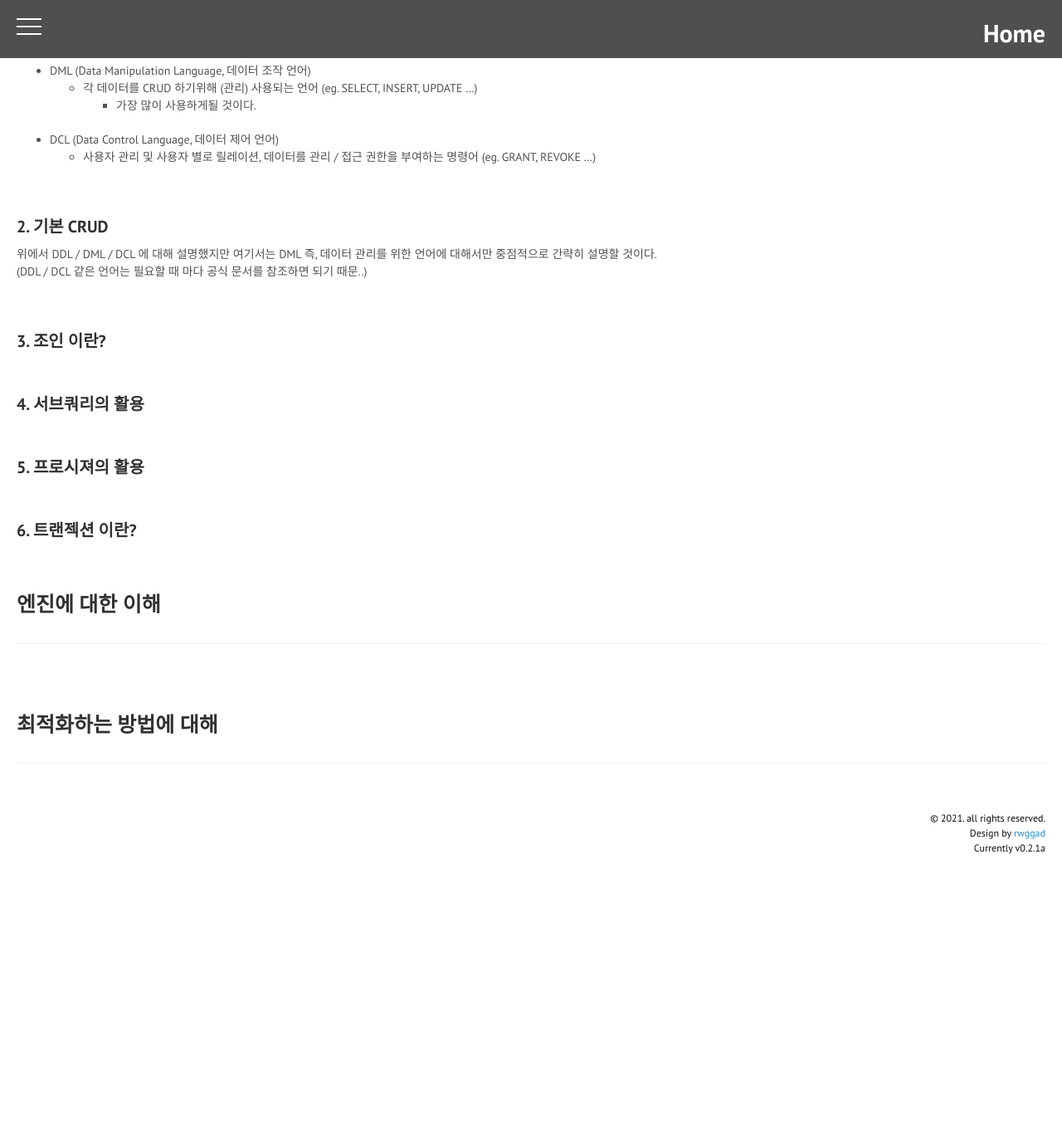
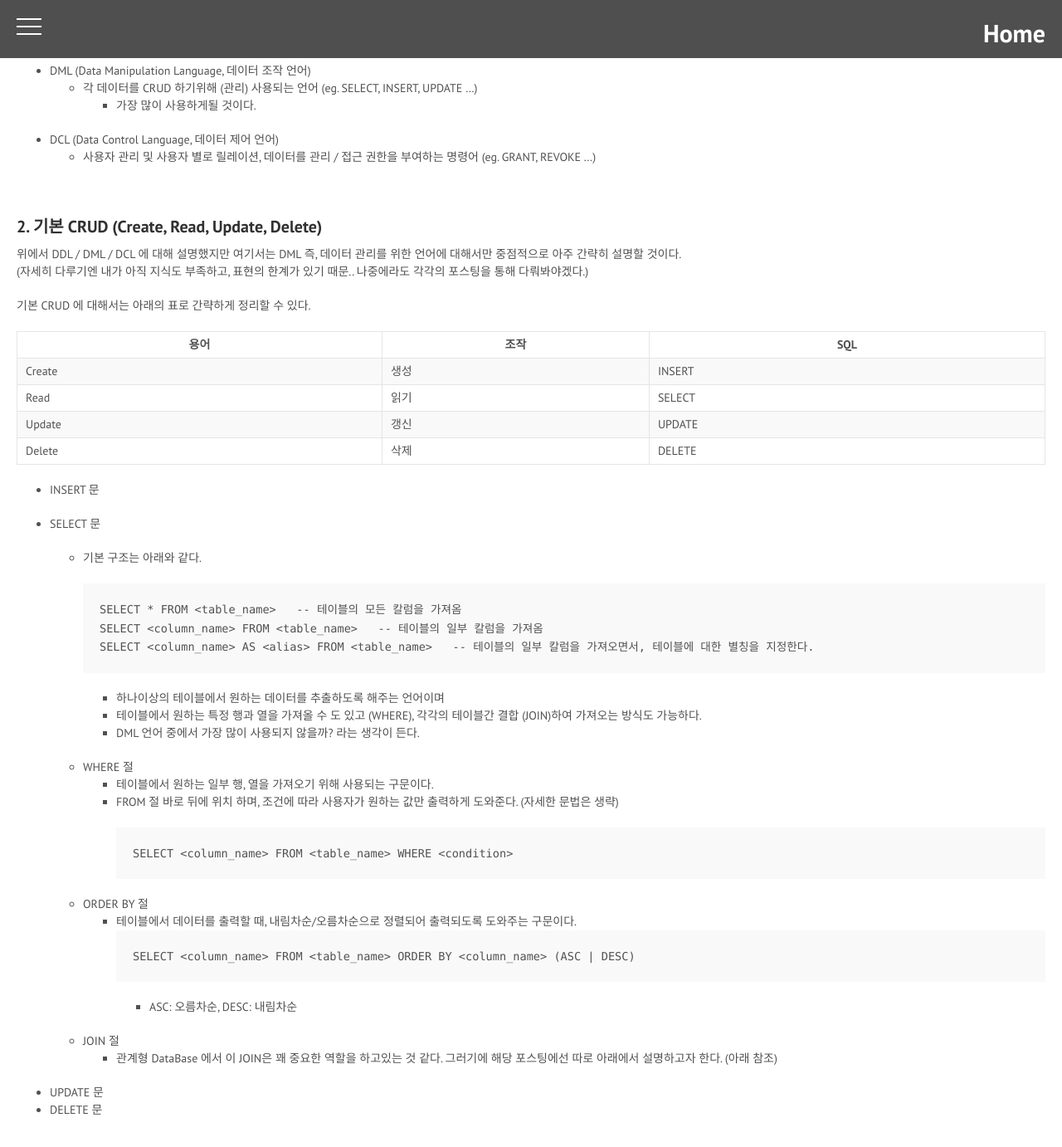
Before and after one commit to rwggad/henry_developer_page, a Jekyll site: the page built from _posts/2021-10-12-post10.md, in a window 1280 px wide and 1400 px high, scrolled down 1248 px. Shown: the top 1382 px of the window at 83% size. Built offline with Jekyll 4.4.1, drawn with Linux system fonts in a browser that asks for light colours; nearby versions of some CDN libraries; comment, search, counter and statistics services are not loaded; before the commit the page ends 2319 px from its top, so only the background shows below that.

Commit message:
Add post content
- SQL select 관련 정리 추가

```diff
--- a/_posts/2021-10-12-post10.md
+++ b/_posts/2021-10-12-post10.md
@@ -70,10 +70,55 @@ SQL 종류는 아래와 같이 구분할 수 있지만, 사실 외울 필요는
 
 &nbsp;
 
-#### 2. 기본 CRUD
+#### 2. 기본 CRUD (Create, Read, Update, Delete)
 
-위에서 DDL / DML / DCL 에 대해 설명했지만 여기서는 DML 즉, 데이터 관리를 위한 언어에 대해서만 중점적으로 간략히 설명할 것이다. <br>
-(DDL / DCL 같은 언어는 필요할 때 마다 공식 문서를 참조하면 되기 때문..)
+위에서 DDL / DML / DCL 에 대해 설명했지만 여기서는 DML 즉, 데이터 관리를 위한 언어에 대해서만 중점적으로 아주 간략히 설명할 것이다. <br>
+(자세히 다루기엔 내가 아직 지식도 부족하고, 표현의 한계가 있기 때문.. 나중에라도 각각의 포스팅을 통해 다뤄봐야겠다.)
+
+
+기본 CRUD 에 대해서는 아래의 표로 간략하게 정리할 수 있다.
+
+| 용어   | 조작 | SQL    |
+|--------|------|--------|
+| Create | 생성 | INSERT |
+| Read   | 읽기 | SELECT |
+| Update | 갱신 | UPDATE |
+| Delete | 삭제 | DELETE |
+
+- INSERT 문
+
+
+- SELECT 문
+
+    - 기본 구조는 아래와 같다.
+
+        <pre><code class="language-sql">SELECT * FROM &lt;table_name&gt;   -- 테이블의 모든 칼럼을 가져옴
+SELECT &lt;column_name&gt; FROM &lt;table_name&gt;   -- 테이블의 일부 칼럼을 가져옴
+SELECT &lt;column_name&gt; AS &lt;alias&gt; FROM &lt;table_name&gt;   -- 테이블의 일부 칼럼을 가져오면서, 테이블에 대한 별칭을 지정한다.</code></pre>
+
+
+        - 하나이상의 테이블에서 원하는 데이터를 추출하도록 해주는 언어이며
+        - 테이블에서 원하는 특정 행과 열을 가져올 수 도 있고 (WHERE), 각각의 테이블간 결합 (JOIN)하여 가져오는 방식도 가능하다.
+        - DML 언어 중에서 가장 많이 사용되지 않을까? 라는 생각이 든다.
+
+     - WHERE 절
+        - 테이블에서 원하는 일부 행, 열을 가져오기 위해 사용되는 구문이다.
+        - FROM 절 바로 뒤에 위치 하며, 조건에 따라 사용자가 원하는 값만 출력하게 도와준다. (자세한 문법은 생략)
+
+            <pre><code class="language-sql">SELECT &lt;column_name&gt; FROM &lt;table_name&gt; WHERE &lt;condition&gt;</code></pre>
+
+    - ORDER BY 절
+        - 테이블에서 데이터를 출력할 때, 내림차순/오름차순으로 정렬되어 출력되도록 도와주는 구문이다.
+            <pre><code class="language-sql">SELECT &lt;column_name&gt; FROM &lt;table_name&gt; ORDER BY &lt;column_name&gt; (ASC | DESC)</code></pre>
+            - ASC: 오름차순, DESC: 내림차순
+
+    - JOIN 절
+        - 관계형 DataBase 에서 이 JOIN은 꽤 중요한 역할을 하고있는 것 같다. 그러기에 해당 포스팅에선 따로 아래에서 설명하고자 한다. (아래 참조)
+
+
+- UPDATE 문
+- DELETE 문
+
 
 &nbsp;
 
```
